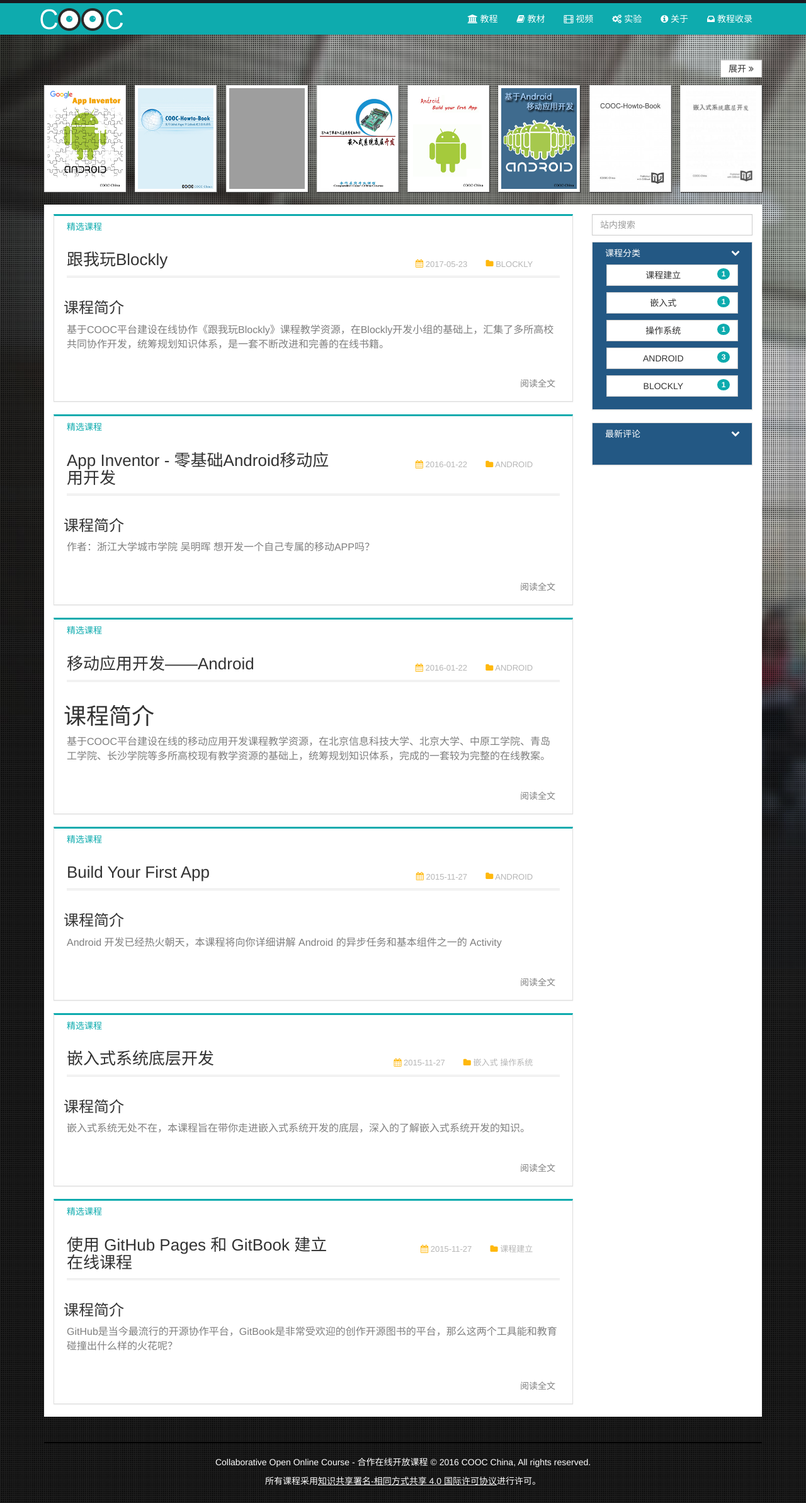
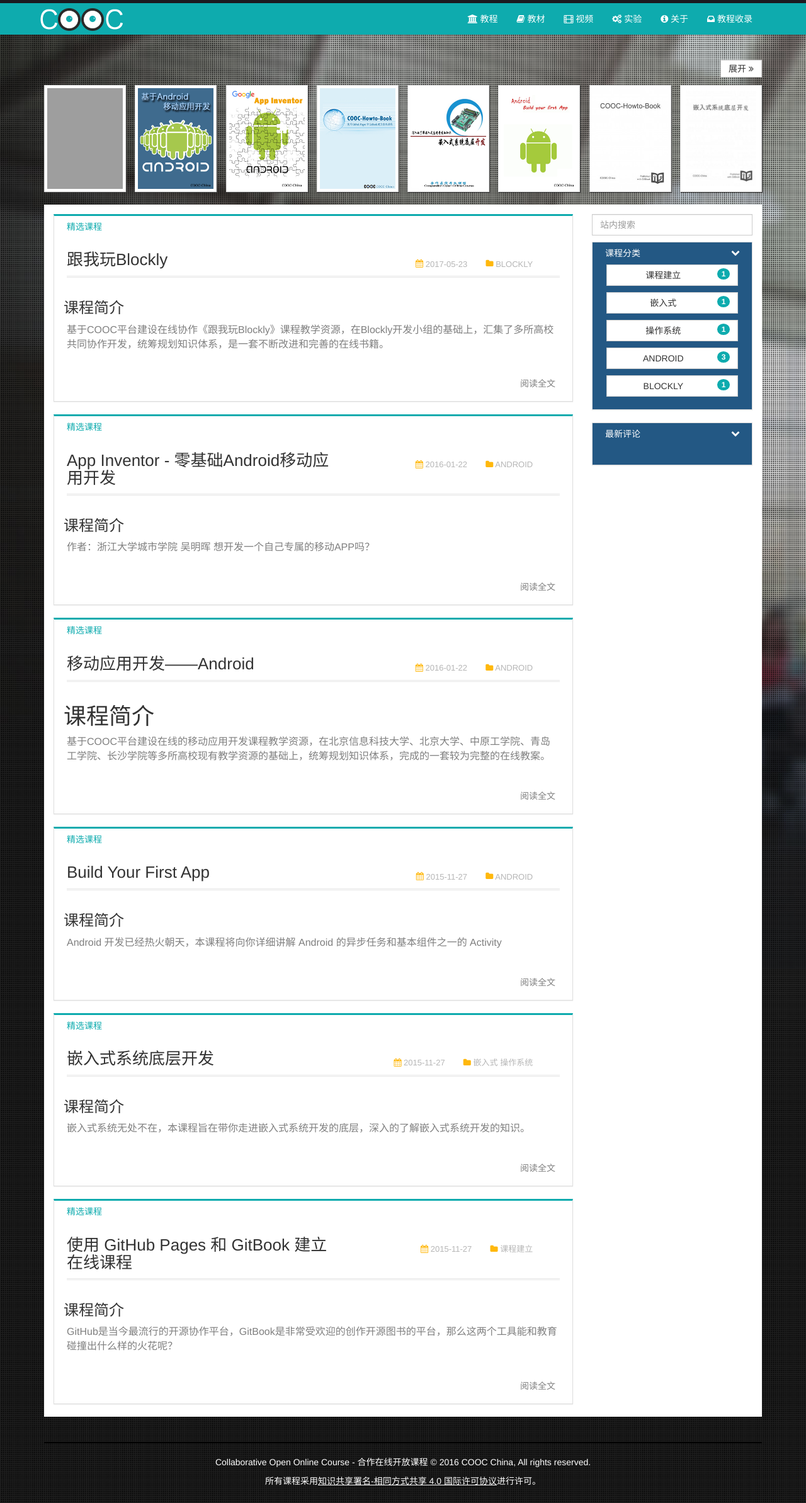
Before and after one commit to COOC-China/cooc-china.github.io, a Jekyll site: the page built from index.md, in a window 1280 px wide. Shown: the whole page at 63% size. Built offline with Jekyll 4.4.1, drawn with Linux system fonts in a browser that asks for light colours; comment, search, counter and statistics services are not loaded; grey boxes are pictures that could not be loaded.

Commit message:
update orders
yinhang update the order,blockly and 移动应用开发

```diff
--- a/index.md
+++ b/index.md
@@ -1,13 +1,12 @@
 ---
 layout: index
 ---
-
+* [![跟我玩Blockly](https://yinhang2.gitbooks.io/-blockly/content/assets/theme.png)](https://www.gitbook.com/read/book/yinhang2/-blockly)
+* [![Android课程手册](/images/book-thumb/android-course.png)](https://mobile100.gitbooks.io/android/content/)
 * [![App Inventor - 零基础Android移动应用开发](/images/book-thumb/app-inventer.png)](https://minghuiwu.gitbooks.io/appinventor/content/)
 * [![使用 GitHub Pages 和 GitBook 建立在线课程](/images/book-thumb/howto_logo.png)](https://cooc-china.gitbooks.io/cooc-howto-book/content/)
-* [![跟我玩Blockly](https://yinhang2.gitbooks.io/-blockly/content/assets/theme.png)](https://www.gitbook.com/read/book/yinhang2/-blockly)
 * [![嵌入式系统底层开发](/images/book-thumb/embed_logo.png)](https://cooc-china.gitbooks.io/embedded-system-development/content/)
 * [![Build Your First App 课程](/images/book-thumb/build-your-first-app.jpg)](https://cooc-china.gitbooks.io/build-your-first-app-course/content/)
-* [![Android课程手册](/images/book-thumb/android-course.png)](https://mobile100.gitbooks.io/android/content/)
 * [![使用 GitHub Pages 和 GitBook 建立在线课程](/images/book-thumb/cooc-howto-book.jpg)](#)
 * [![嵌入式系统底层开发](/images/book-thumb/embeded-system-develop.png)](#)
 * [![嵌入式系统底层开发](/images/book-thumb/embeded-system-develop.png)](#)
```
